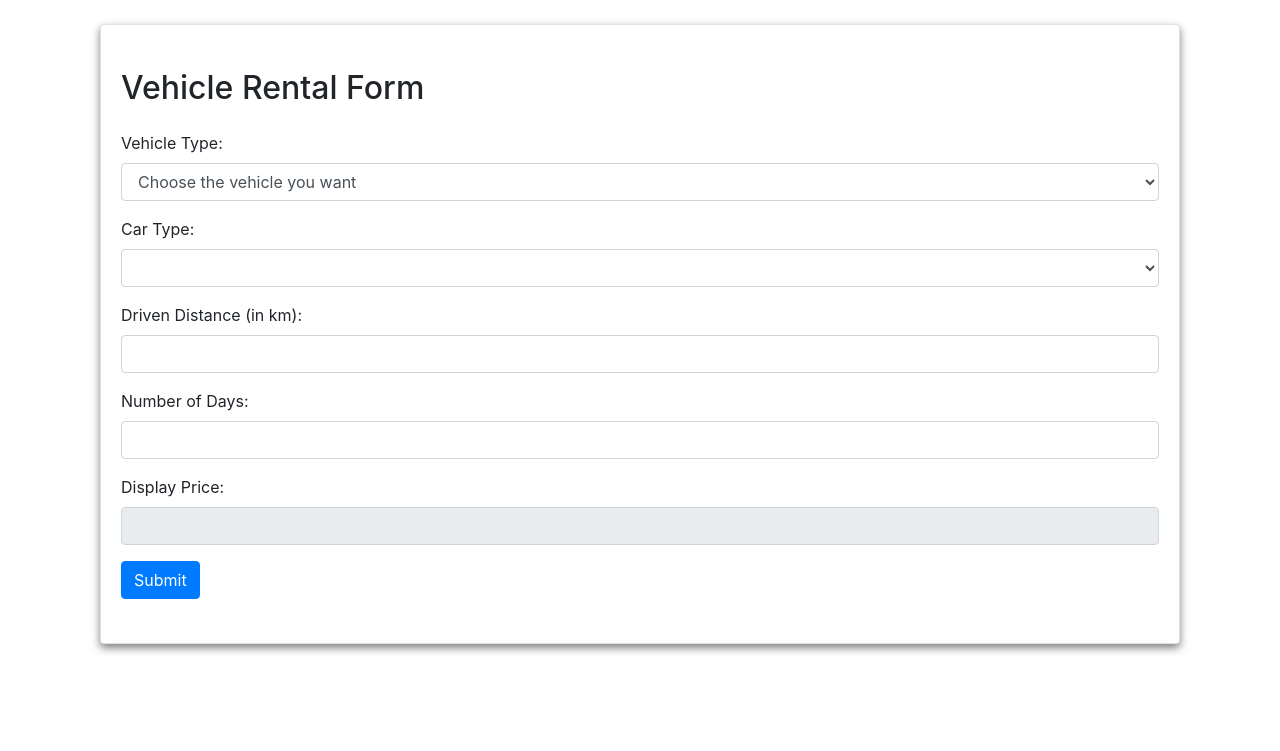
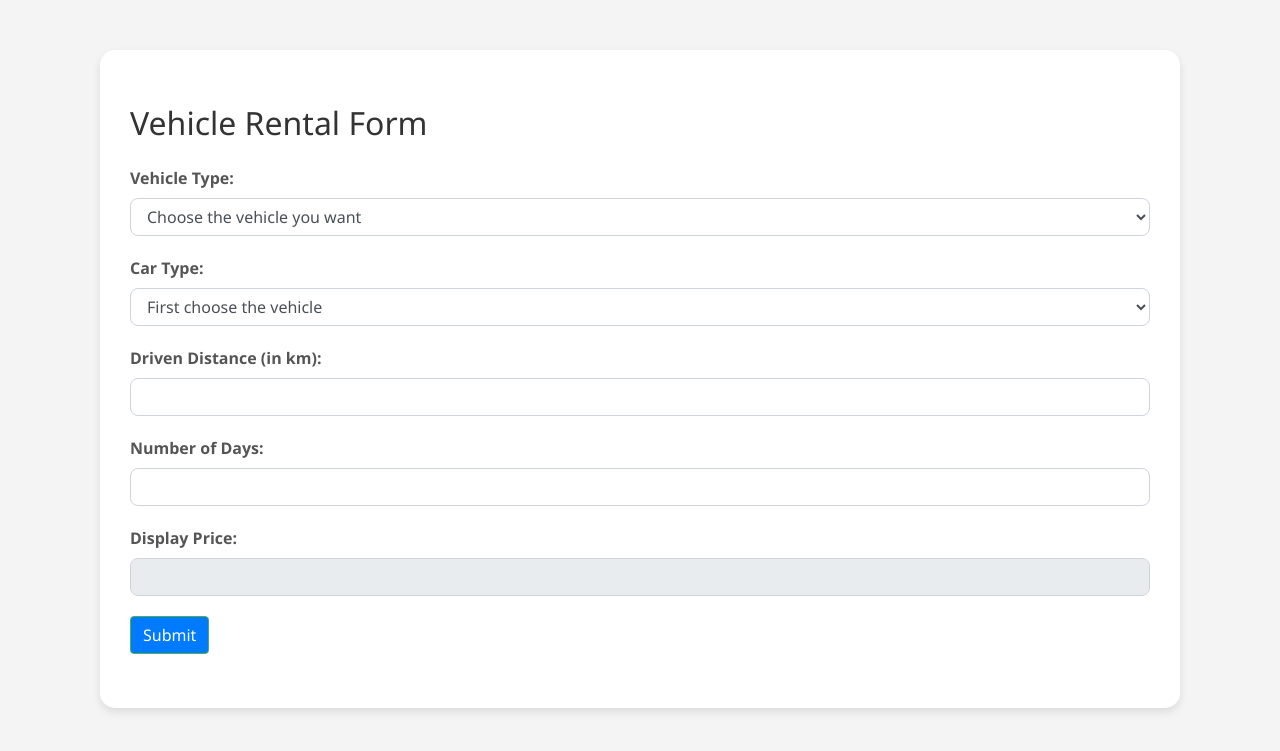
Before and after one commit to LUC1F3R-99/vehicle_form, a PHP site: page / in a window 1280 px wide. Shown: the top 751 px of the page. Run offline with PHP 8.4, Linux system fonts and the light colour scheme; lists and menus that the app fills with data are empty.

Commit message:
Update index.php

```diff
--- a/index.php
+++ b/index.php
@@ -1,16 +1,58 @@
 <!DOCTYPE html>
 <html lang="en">
+
 <head>
     <meta charset="UTF-8">
     <meta name="viewport" content="width=device-width, initial-scale=1.0">
     <title>Vehicle Rental Form</title>
     <!-- Bootstrap CSS -->
     <link rel="stylesheet" href="https://stackpath.bootstrapcdn.com/bootstrap/4.3.1/css/bootstrap.min.css">
+</head>
 
-</head>
 <style>
+    body {
+        background-color: #f4f4f4;
+        font-family: 'Segoe UI', Tahoma, Geneva, Verdana, sans-serif;
+    }
+
+    .container {
+        margin-top: 50px;
+    }
+
     .card {
-            box-shadow: 0 4px 8px rgba(0, 0, 0, 0.5);
+        border: none;
+        border-radius: 15px;
+        box-shadow: 0 4px 8px rgba(0, 0, 0, 0.1);
+    }
+
+    .card-body {
+        padding: 30px;
+    }
+
+    .card-title {
+        color: #333;
+    }
+
+    label {
+        font-weight: bold;
+        color: #555;
+    }
+
+    .form-group {
+        margin-bottom: 20px;
+    }
+
+    .form-control {
+        border-radius: 8px;
+    }
+
+    .btn-primary {
+        border-color: #4CAF50;
+        transition: background-color 0.3s;
+    }
+
+    .alert {
+        margin-top: 20px;
     }
 </style>
 <script>
@@ -22,6 +64,7 @@
         }
         ?>
     </script>
+
 <body class="container">
 
     <div class="container mt-4">
@@ -29,7 +72,7 @@
             <div class="card-body">
                 <h2 class="card-title mt-4 mb-4">Vehicle Rental Form</h2>
 
-            <form method="post" action="process_form.php" class="mb-4">
+                <form method="post" action="process_form.php" class="mb-4" onsubmit="return validateForm()">
                     <div class="form-group">
                         <label for="vehicle_type">Vehicle Type:</label>
                         <select name="vehicle_type" id="vehicle_type" class="form-control" onchange="updateCarOptions()" required>
@@ -45,7 +88,7 @@
                     <div class="form-group">
                         <label for="car_type">Car Type:</label>
                         <select name="car_type" id="car_type" class="form-control" required>
-                        <!-- Car options will be dynamically updated using JavaScript -->
+                            <option value="" disabled selected>First choose the vehicle</option>
                         </select>
                     </div>
 
@@ -64,8 +107,12 @@
                         <input type="text" name="display_price" id="display_price" class="form-control" readonly>
                     </div>
 
-                <button type="submit" class="btn btn-primary" onclick="submitForm()">Submit</button>
+                    <button type="submit" class="btn btn-primary">Submit</button>
                 </form>
+
+                <div id="alert" class="alert alert-danger" style="display:none;">
+                    Please complete all required fields.
+                </div>
             </div>
         </div>
     </div>
@@ -110,38 +157,26 @@
             displayPrice.value = days * pricePerDay;
         }
 
-        function submitForm() {
-            // Perform form validation if needed
+        function validateForm() {
+            const vehicleType = document.getElementById('vehicle_type').value;
+            const carType = document.getElementById('car_type').value;
+            const drivenDistance = document.getElementById('driven_distance').value;
+            const days = document.getElementById('days').value;
 
-            // Show a Bootstrap modal
-            $('#myModal').modal('show');
+            if (!vehicleType || !carType || !drivenDistance || !days) {
+                document.getElementById('alert').style.display = 'block';
+                return false;
+            } else {
+                document.getElementById('alert').style.display = 'none';
+                return true;
+            }
         }
     </script>
-
-    <!-- Bootstrap Modal -->
-    <div class="modal fade" id="myModal" tabindex="-1" role="dialog" aria-labelledby="exampleModalLabel" aria-hidden="true">
-        <div class="modal-dialog" role="document">
-            <div class="modal-content">
-                <div class="modal-header">
-                    <h5 class="modal-title" id="exampleModalLabel">Form Submitted</h5>
-                    <button type="button" class="close" data-dismiss="modal" aria-label="Close">
-                        <span aria-hidden="true">&times;</span>
-                    </button>
-                </div>
-                <div class="modal-body">
-                    Form submitted! Data will be sent to the server.
-                </div>
-                <div class="modal-footer">
-                    <button type="button" class="btn btn-secondary" data-dismiss="modal">Close</button>
-                </div>
-            </div>
-        </div>
-    </div>
-</body>
-
 
     <!-- Bootstrap JS and Popper.js -->
     <script src="https://code.jquery.com/jquery-3.3.1.slim.min.js"></script>
     <script src="https://cdnjs.cloudflare.com/ajax/libs/popper.js/1.14.7/umd/popper.min.js"></script>
     <script src="https://stackpath.bootstrapcdn.com/bootstrap/4.3.1/js/bootstrap.min.js"></script>
+</body>
+
 </html>
```
Lines whose indentation alone changed are shown as unchanged.
